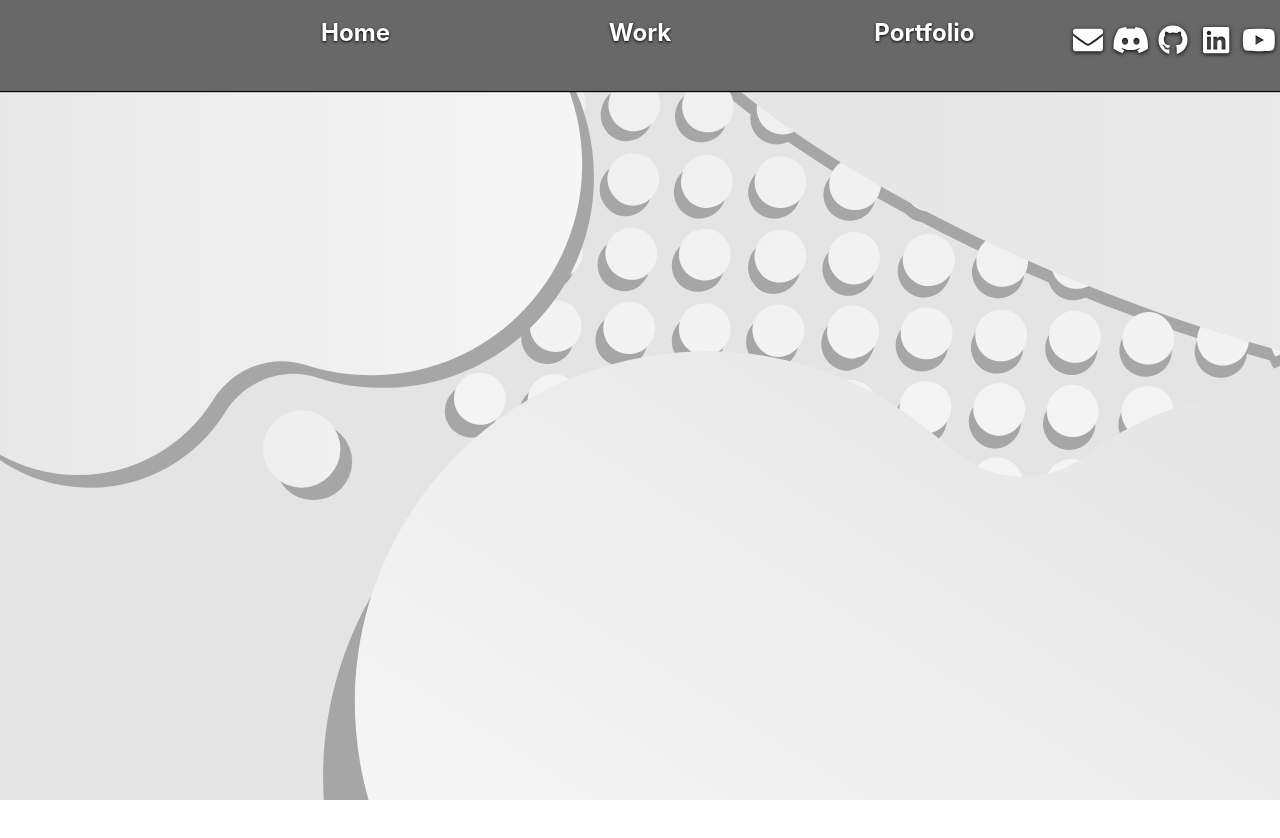
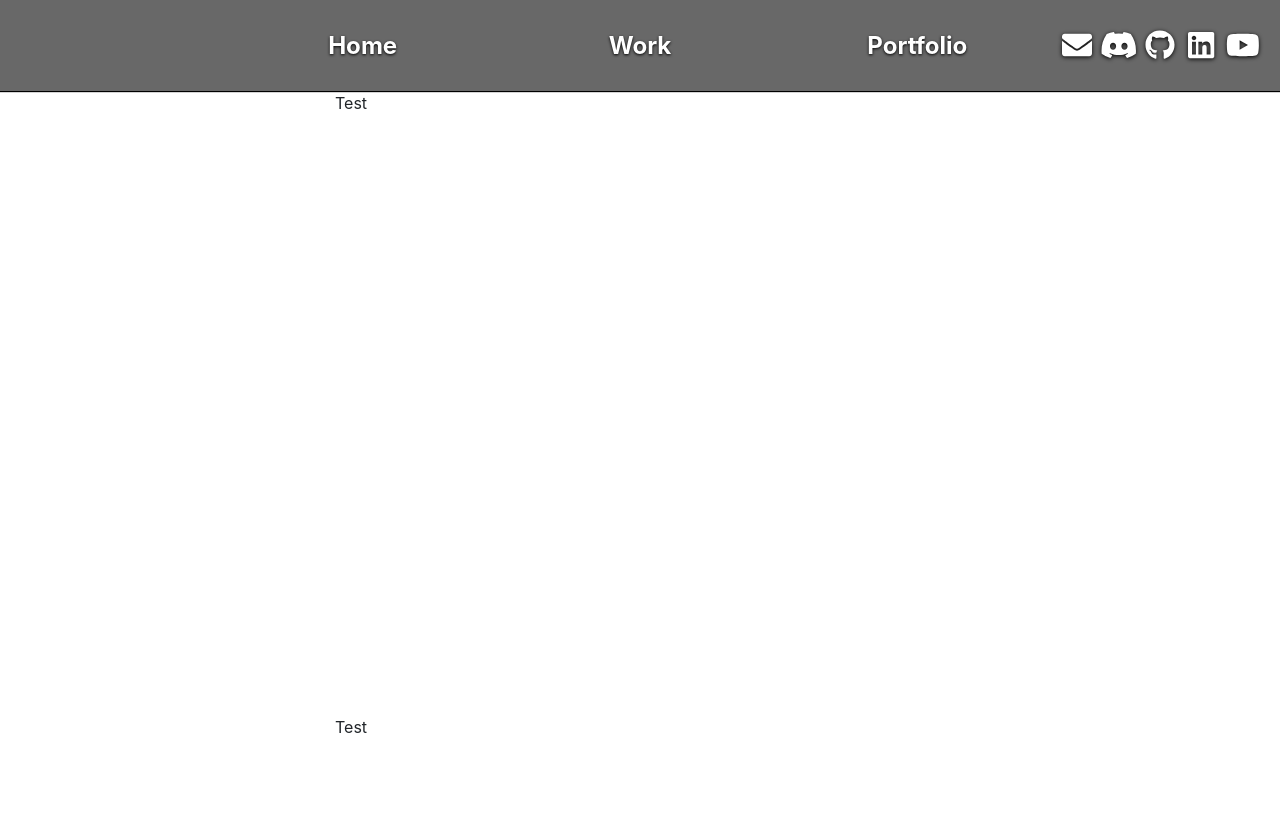
Before and after one commit to JayPTucker/React-Portfolio, a React (Create React App) app: page / in a window 1280 px wide. Shown: the top 838 px of the page. Before the commit the page ends 800 px from the top, so only its background shows below. Built offline with nearby package versions, Linux system fonts and the light colour scheme.

Commit message:
Added background recoloring

```diff
--- a/package.json
+++ b/package.json
@@ -1,5 +1,5 @@
 {
-  "name": "test",
+  "name": "React-Portfolio",
   "version": "0.1.0",
   "private": true,
   "dependencies": {
@@ -18,7 +18,8 @@
     "react-bootstrap": "^1.3.0",
     "react-dom": "^16.13.1",
     "react-router-dom": "^5.2.0",
-    "react-scripts": "3.4.3"
+    "react-scripts": "3.4.3",
+    "react-scroll": "^1.8.1"
   },
   "scripts": {
     "start": "react-scripts start",
--- a/src/App.css
+++ b/src/App.css
@@ -1,4 +1,3 @@
 body {
-    background-image: url('background-1.png');
-    background-repeat: no-repeat;
-  }
+    background-color: var(--color1);
+}
--- a/src/App.js
+++ b/src/App.js
@@ -1,4 +1,5 @@
-import React from 'react';
+import React, { Component } from 'react';
+
 import { BrowserRouter as Router, Route } from "react-router-dom";
 import { Container } from "react-bootstrap";
 
--- a/src/components/Navbar.css
+++ b/src/components/Navbar.css
@@ -28,7 +28,7 @@
 }
 
 .navbar-link:hover {
-    font-size: 30px;
+    font-size: calc(10px + 1.2vmax);
     text-decoration: none;
     color: rgb(79, 140, 211);
 }
--- a/src/components/Navbar.js
+++ b/src/components/Navbar.js
@@ -10,7 +10,7 @@ import "./Navbar.css"
 function Navbar() {
 
     return (
-        <Row className="navbar-row justify-content-center text-center">
+        <Row className="navbar navbar-row justify-content-center text-center">
             <Col md={2}>
                 {/* FILLER */}
             </Col>
--- a/src/components/pages/Home.js
+++ b/src/components/pages/Home.js
@@ -1,4 +1,4 @@
-import React from "react";
+import React, { useState, useEffect }  from "react";
 import { Row, Col } from "react-bootstrap";
 
 import "../style/Home.css";
@@ -6,20 +6,32 @@ import "../style/Home.css";
 import picOfMe from "../assets/me.png"
 
 function HomePage() {
+    // Sets our State to False
+        const [bodycolor, setBodycolor] = useState(false);
+
+    // Function that will determine when to change color
+    const changeBackground = () => {
+        // Console Logs where you are every time you scroll
+        console.log(window.scrollY)
+        if(window.scrollY >= 700) {
+            setBodycolor(true)
+        } else {
+            setBodycolor(false)
+        }
+    }
+
+    // Event Listener waiting for you to Scroll
+    window.addEventListener('scroll', changeBackground)
+
     return(
-        <Row className="justify-content-center">
-            {/* <Col md={6}>
-
-
+        <Row className={bodycolor ? 'bodycolor active justify-content-center' : 'bodycolor justify-content-center'}>
+            <Col md={6}>
                 <p class="fillertext">Test</p>
                 <p class="fillertext">Test</p>
                 <p class="fillertext">Test</p>
                 <p class="fillertext">Test</p>
 
             </Col>
-            <Col md={6} className="text-center">
-                <img className="picOfMe" src={picOfMe} alt="Pic of me"></img>
-            </Col> */}
         </Row>
     )
 }
--- a/src/components/style/Home.css
+++ b/src/components/style/Home.css
@@ -5,3 +5,12 @@
 .picOfMe {
     width: 300px;
 }
+
+.bodycolor {
+    background-color: white;
+    transition: 1s all ease-in-out;
+}
+
+.bodycolor.active {
+    background-color: rgba(255, 0, 0, 0.356);
+}
```
Also changed, not shown: 2 other files (tests, documents, lock files or other folders).
